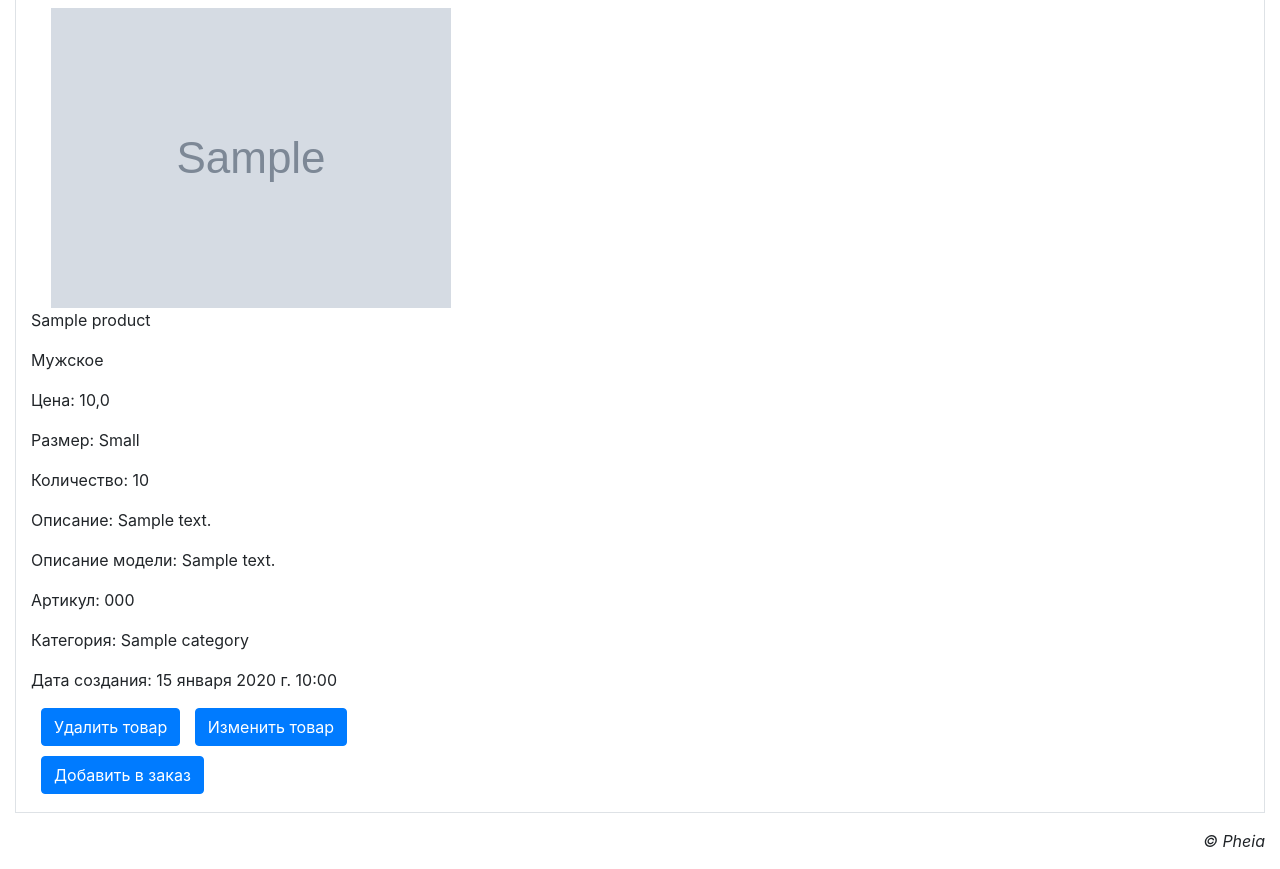
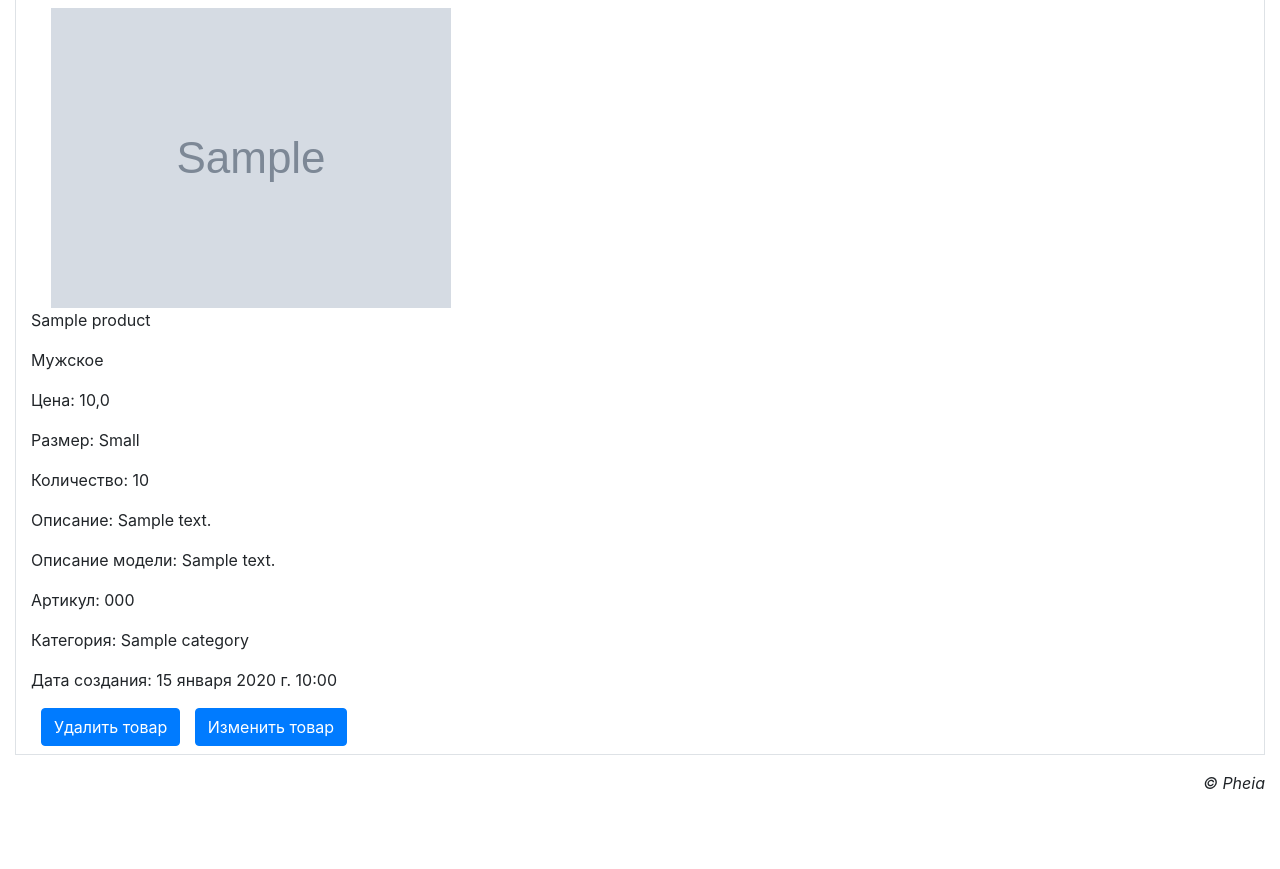
Before and after one commit to SviatlanaYermalinskaya/djangoSV, a Django app: page /product/instance/1/ in a window 1280 px wide. Shown: the part 297-1166 px from the top of the page. After the commit the page ends 1086 px from the top, so only its background shows below. Run offline with Django 5.2, Linux system fonts and the light colour scheme; tables that the repository leaves empty hold one stand-in row (values such as "Sample post"); grey boxes marked "Sample" are stand-in pictures; some libraries are stand-ins or nearby versions.

Commit message:
small changes for html templates

```diff
--- a/first_shop/app/templates/layout/base.html
+++ b/first_shop/app/templates/layout/base.html
@@ -15,9 +15,9 @@
 </header>
 <div class="row">
     <ul class="col nav justify-content-end border">
-        <li class="nav-item"><a class="nav-link btn-primary mr-3" href="{% url 'index' %}">Главная</a></li>
-        <li class="nav-item"><a class="nav-link btn-primary mr-3" href="{% url 'products_list' %}">Все товары</a></li>
-        <li class="nav-item"><a class="nav-link btn-primary mr-3" href="{% url 'product_create' %}">Создать товар</a></li>
+        <li class="nav-item"><a class="nav-link btn-primary mr-3" href="{% url 'index' %}" style="height: 40px;">Главная</a></li>
+        <li class="nav-item"><a class="nav-link btn-primary mr-3" href="{% url 'products_list' %}" style="height: 40px;">Все товары</a></li>
+        <li class="nav-item"><a class="nav-link btn-primary mr-3" href="{% url 'product_create' %}" style="height: 40px;">Создать товар</a></li>
 
         {% if user.is_authenticated %}
         <li class="nav-item">
@@ -26,10 +26,10 @@
                 <button class="nav-link btn-primary mr-3" type="submit" style="height: 40px;">Выход</button>
             </form>
         </li>
-        <li class="nav-item"><a class="nav-link btn-primary mr-3" href="{% url 'profile' %}">Профиль</a></li>
+        <li class="nav-item"><a class="nav-link btn-primary mr-3" href="{% url 'profile' %}" style="height: 40px;">Профиль</a></li>
         {% else %}
-        <li class="nav-item"><a class="nav-link btn-primary mr-3" href="{% url 'register' %}">Регистрация</a></li>
-        <li class="nav-item"><a class="nav-link btn-primary mr-3" href="{% url 'login' %}">Вход</a></li>
+        <li class="nav-item"><a class="nav-link btn-primary mr-3" href="{% url 'register' %}" style="height: 40px;">Регистрация</a></li>
+        <li class="nav-item"><a class="nav-link btn-primary mr-3" href="{% url 'login' %}" style="height: 40px;">Вход</a></li>
         {% endif %}
 
     </ul>
--- a/first_shop/app/templates/product_instance.html
+++ b/first_shop/app/templates/product_instance.html
@@ -20,10 +20,12 @@
     <p>Дата создания: {{ product.created }}</p>
     <a href="{% url 'product_delete' pk=product.id %}" class="btn btn-primary" style="margin-left: 10px">Удалить товар</a>
     <a href="{% url 'product_update' pk=product.id %}" class="btn btn-primary" style="margin-left: 10px">Изменить товар</a>
-    <form action="{% url 'order_create' pk=product.id %}" method="POST" style="margin: 10px">
-        {% csrf_token %}
-        <button class="btn btn-primary">Добавить в заказ</button>
-    </form>
+    {% if user.is_authenticated %}
+        <form action="{% url 'order_create' pk=product.id %}" method="POST" style="margin: 10px">
+            {% csrf_token %}
+            <button class="btn btn-primary">Добавить в заказ</button>
+        </form>
+    {% endif %}
 </div>
 
 {% endblock %}
```
